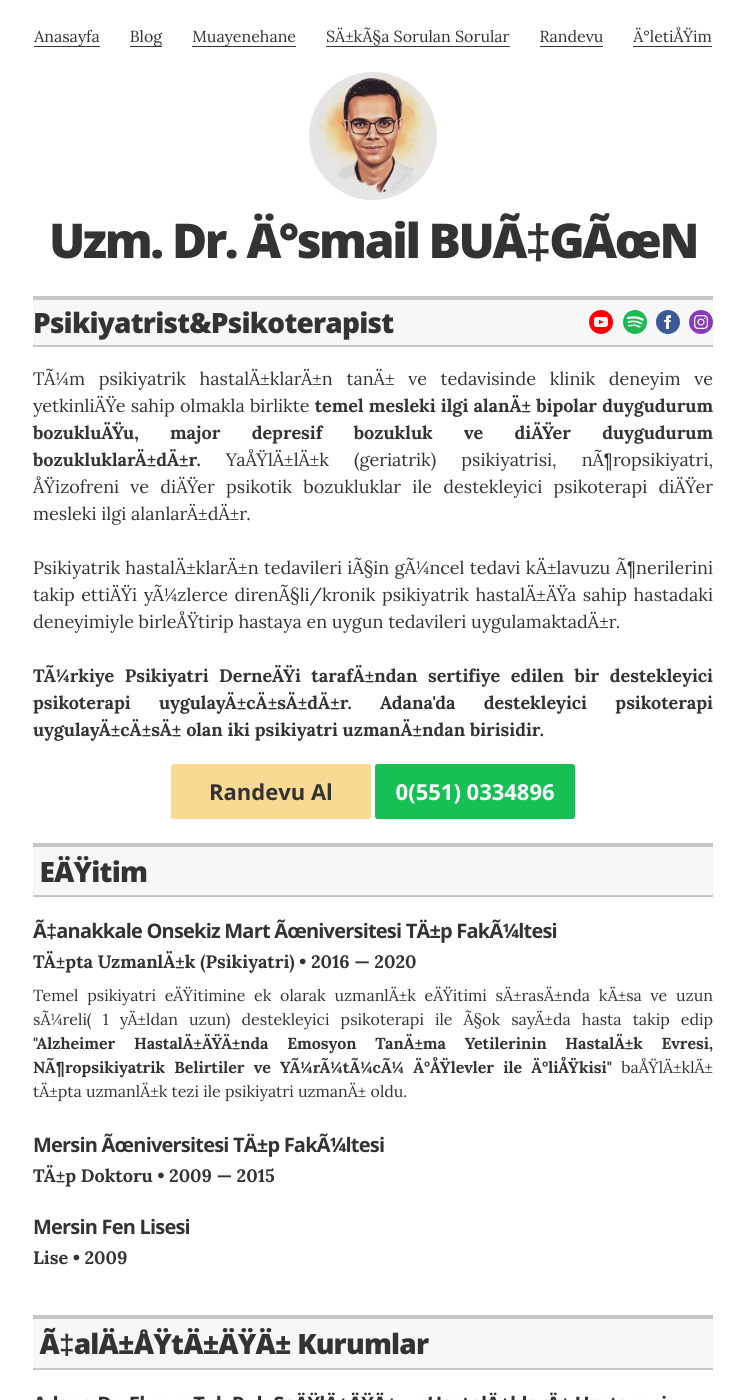
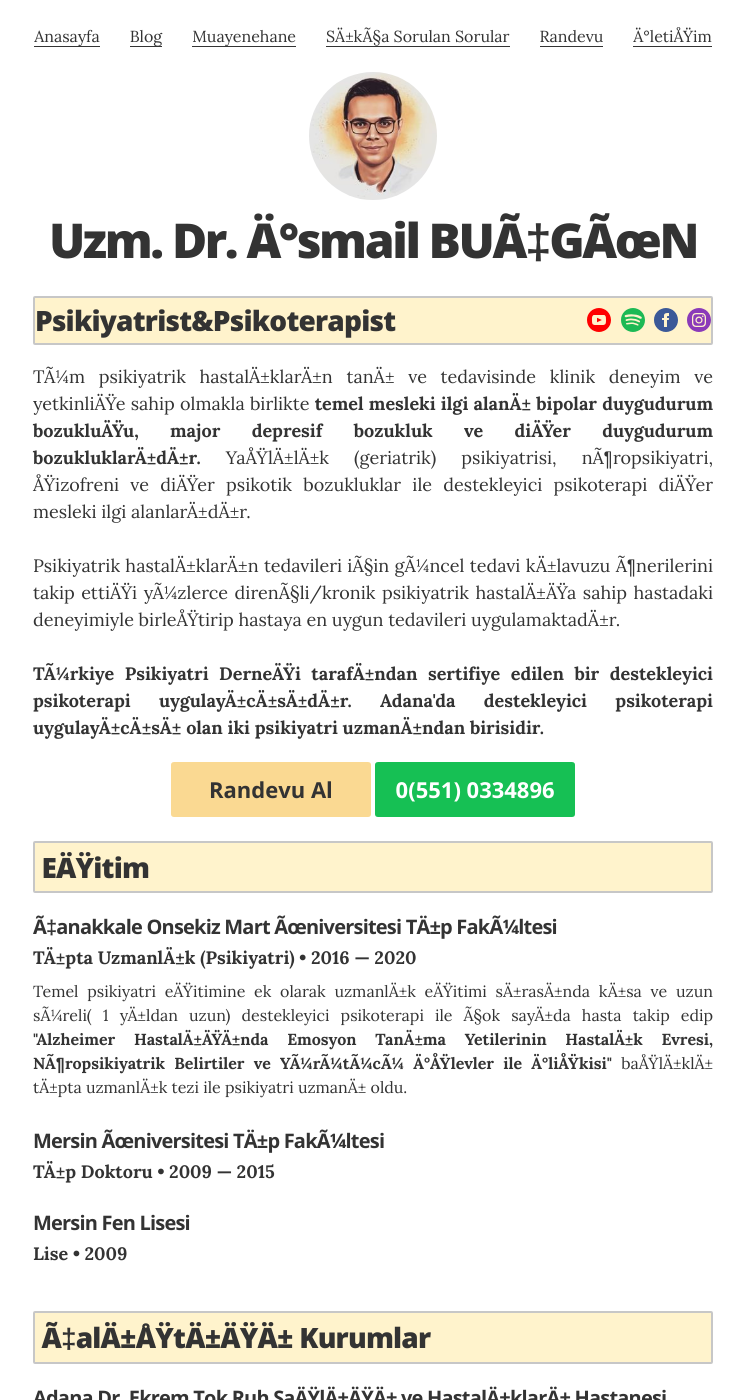
Before and after one commit to ibucgun/ibucgun.github.io, a Jekyll site: the page built from index.html, in a window 1280 px wide and 1400 px high. Shown: the whole window, without its empty margins (267-1011 px from the left). Built offline with Jekyll 4.4.1, drawn with Linux system fonts in a browser that asks for light colours.

Commit message:
Update _mixins.scss

```diff
--- a/_sass/_mixins.scss
+++ b/_sass/_mixins.scss
@@ -91,10 +91,10 @@
 // layout
 
 @mixin section_border {
-  border-top: 4px solid #c7c7c7;
-  border-bottom: 2px solid #c7c7c7;
+  border: 2px solid #c7c7c7;
   padding: .2rem .4rem;
-  background: #F7F7F7;
+  border-radius: 2px;
+  background: #FFF3CC;
 }
 
 @mixin section_border_thin {
```
